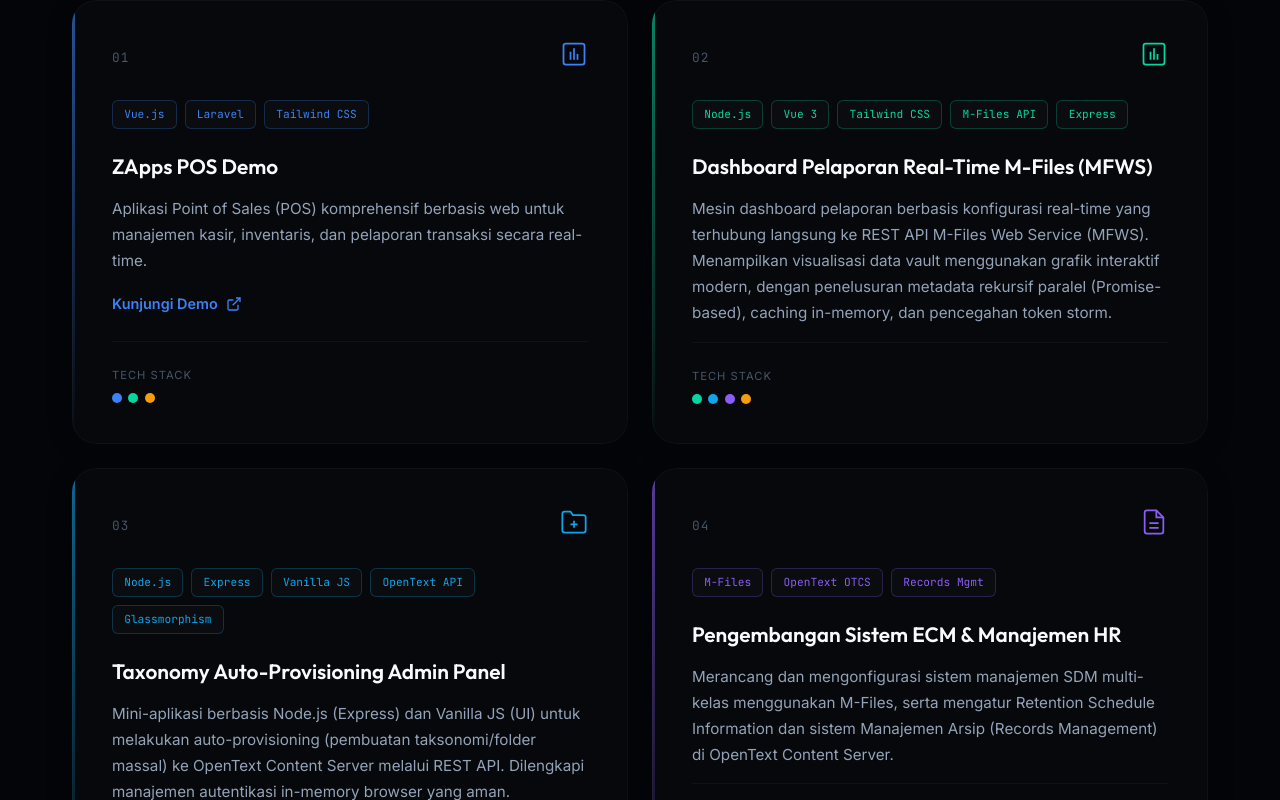
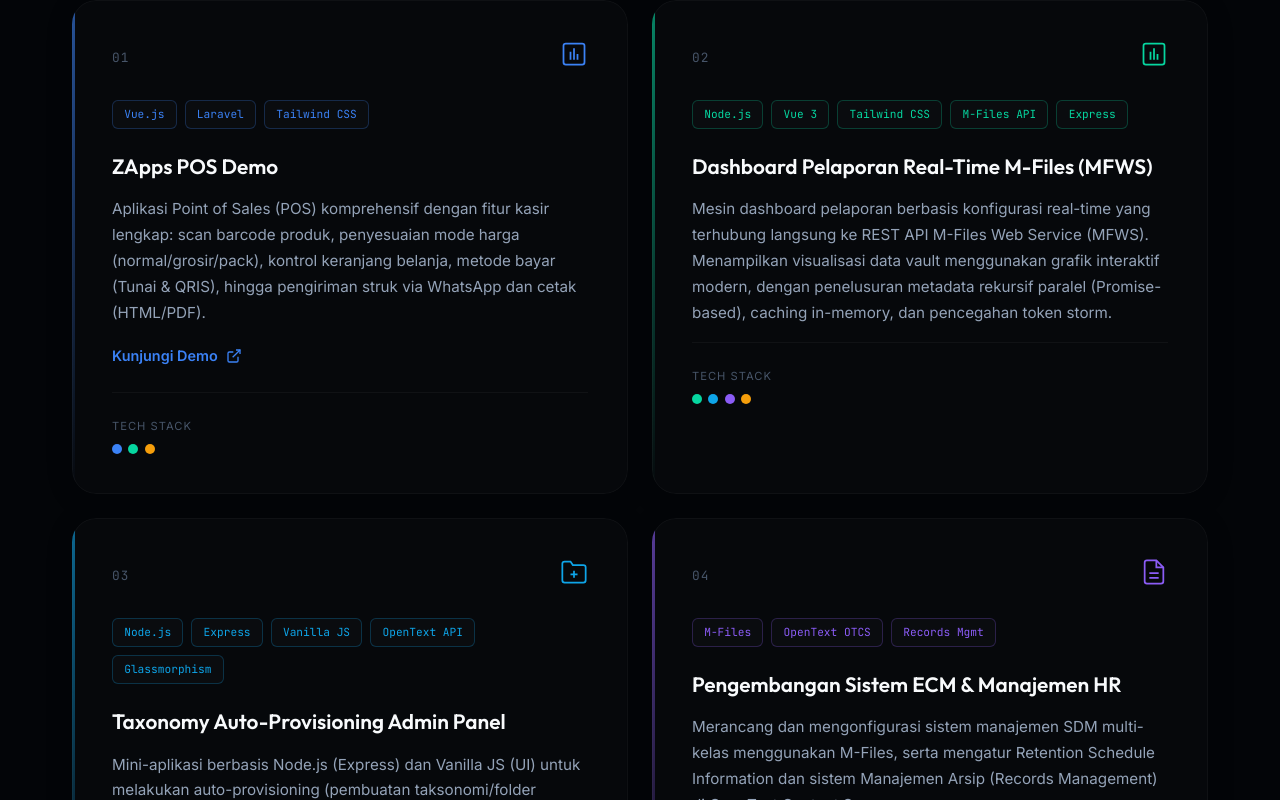
Before and after one commit to mdibalikw/portofolio-wahyu, a Vue app: page / in a window 1280 px wide. Shown: the part 2658-3458 px from the top of the page. Built offline with nearby package versions, Linux system fonts and the light colour scheme.

Commit message:
feat: add feature highlights to ZApps POS demo description

```diff
--- a/src/components/ProjectsSection.vue
+++ b/src/components/ProjectsSection.vue
@@ -130,7 +130,7 @@ import { ref, onMounted, onUnmounted } from 'vue'
 const projects = [
   {
     title: 'ZApps POS Demo',
-    description: 'Aplikasi Point of Sales (POS) komprehensif berbasis web untuk manajemen kasir, inventaris, dan pelaporan transaksi secara real-time.',
+    description: 'Aplikasi Point of Sales (POS) komprehensif dengan fitur kasir lengkap: scan barcode produk, penyesuaian mode harga (normal/grosir/pack), kontrol keranjang belanja, metode bayar (Tunai & QRIS), hingga pengiriman struk via WhatsApp dan cetak (HTML/PDF).',
     link: 'https://zappspos.mwahyu.my.id/',
     tags: ['Vue.js', 'Laravel', 'Tailwind CSS'],
     accent: 'linear-gradient(180deg, #3b82f6, transparent)',
```
